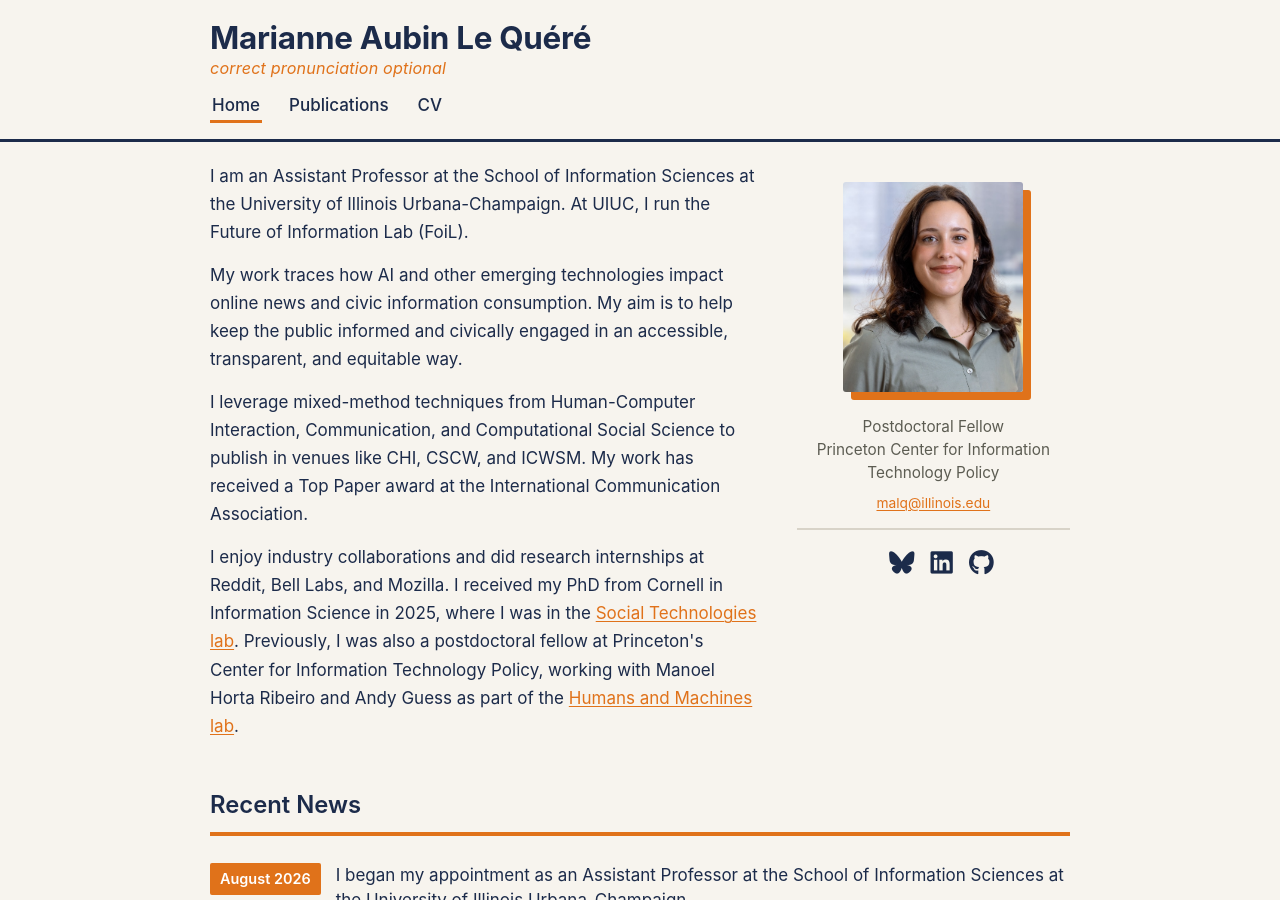
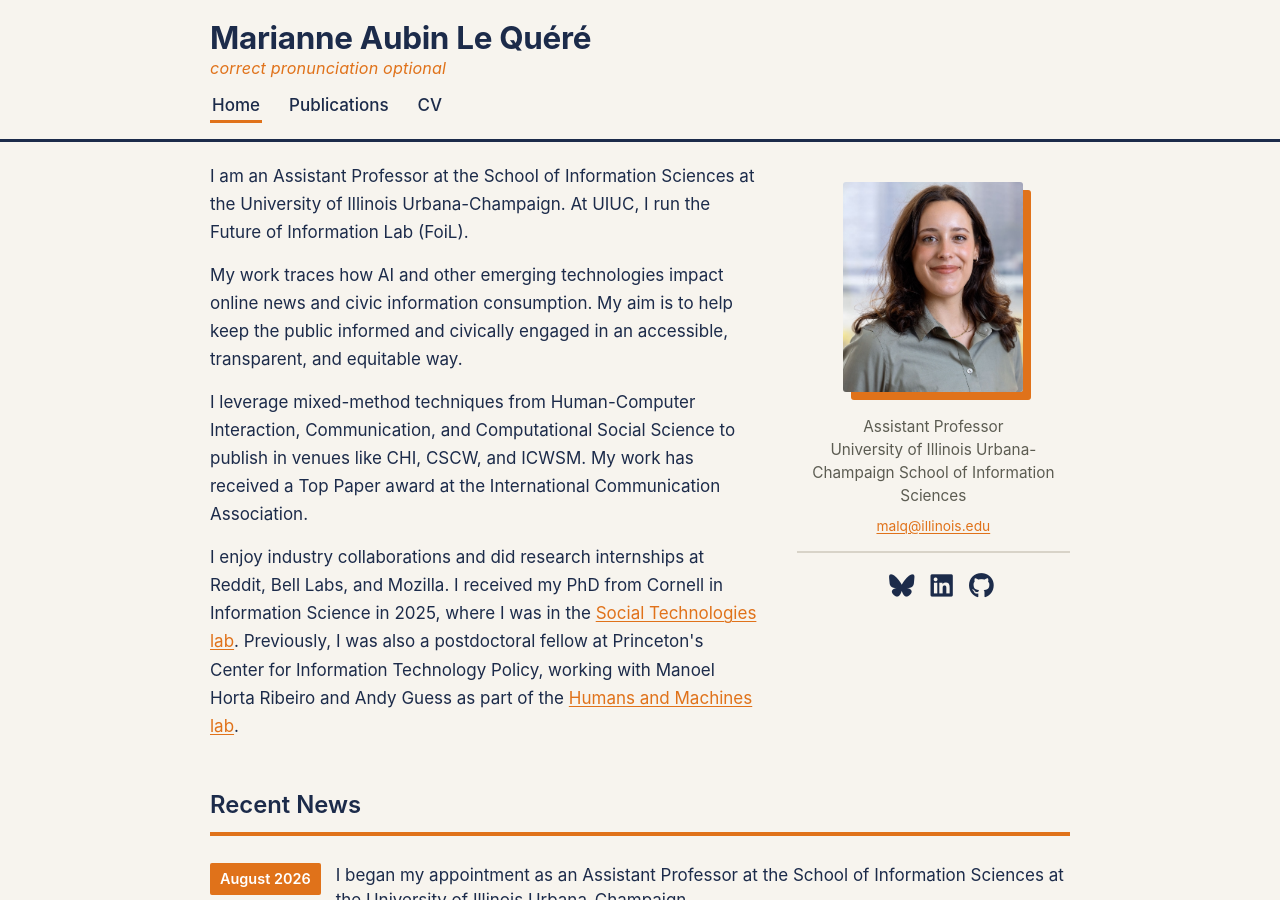
Before and after one commit to maubinle/mariannealq.github.io, a Jekyll site: the page built from index.md, in a window 1280 px wide and 900 px high. Built offline with Jekyll 4.4.1, drawn with Linux system fonts in a browser that asks for light colours; nearby versions of some CDN libraries; a style sheet for code colours, icons or effects is not loaded.

Commit message:
Update index.md

```diff
--- a/index.md
+++ b/index.md
@@ -16,7 +16,7 @@ layout: default
 
     <div class="profile-sidebar">
         <img src="/assets/img/profile.jpg" alt="{{ site.name }}" class="profile-image">
-        <p class="role">Postdoctoral Fellow<br>Princeton Center for Information Technology Policy<br><a href="mailto:{{ site.email }}">{{ site.email }}</a></p>
+        <p class="role">Assistant Professor<br>University of Illinois Urbana-Champaign School of Information Sciences<br><a href="mailto:{{ site.email }}">{{ site.email }}</a></p>
 
         <div class="social-links">
             {% if site.scholar_url %}
```
